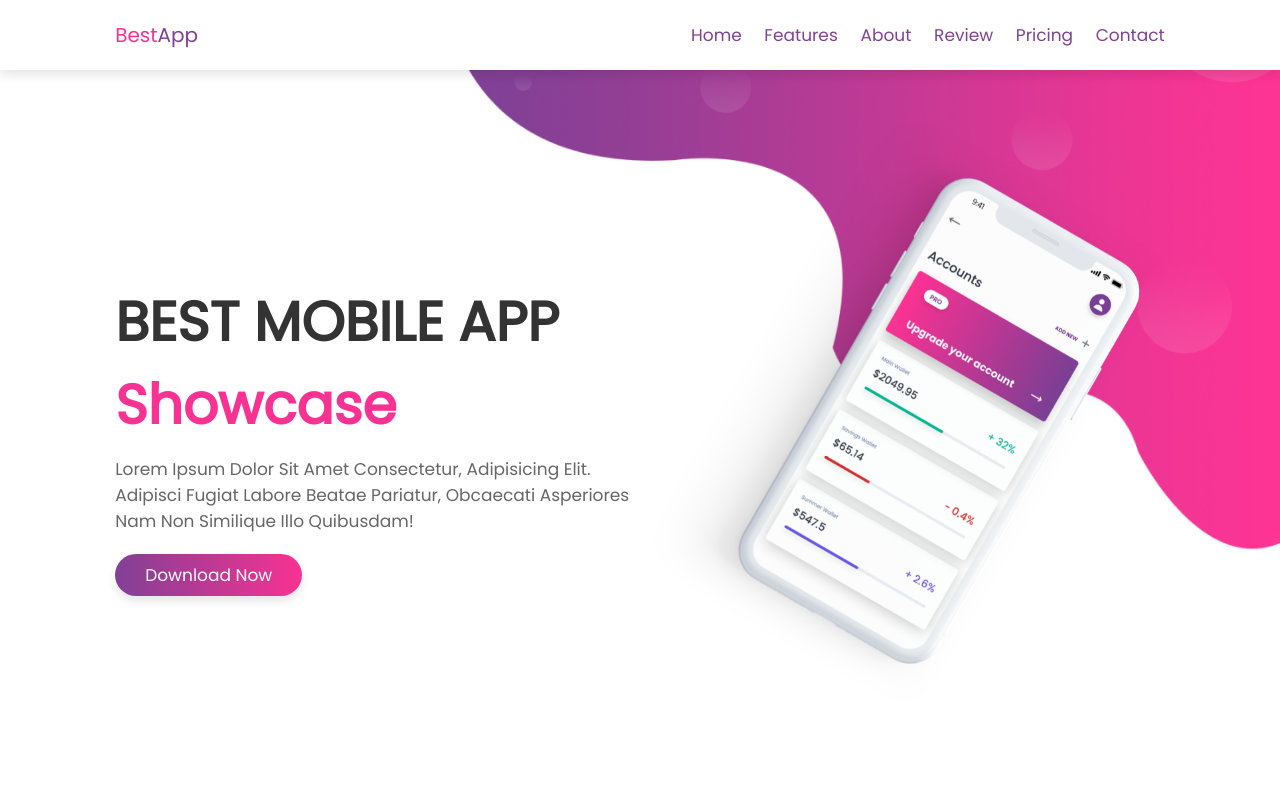
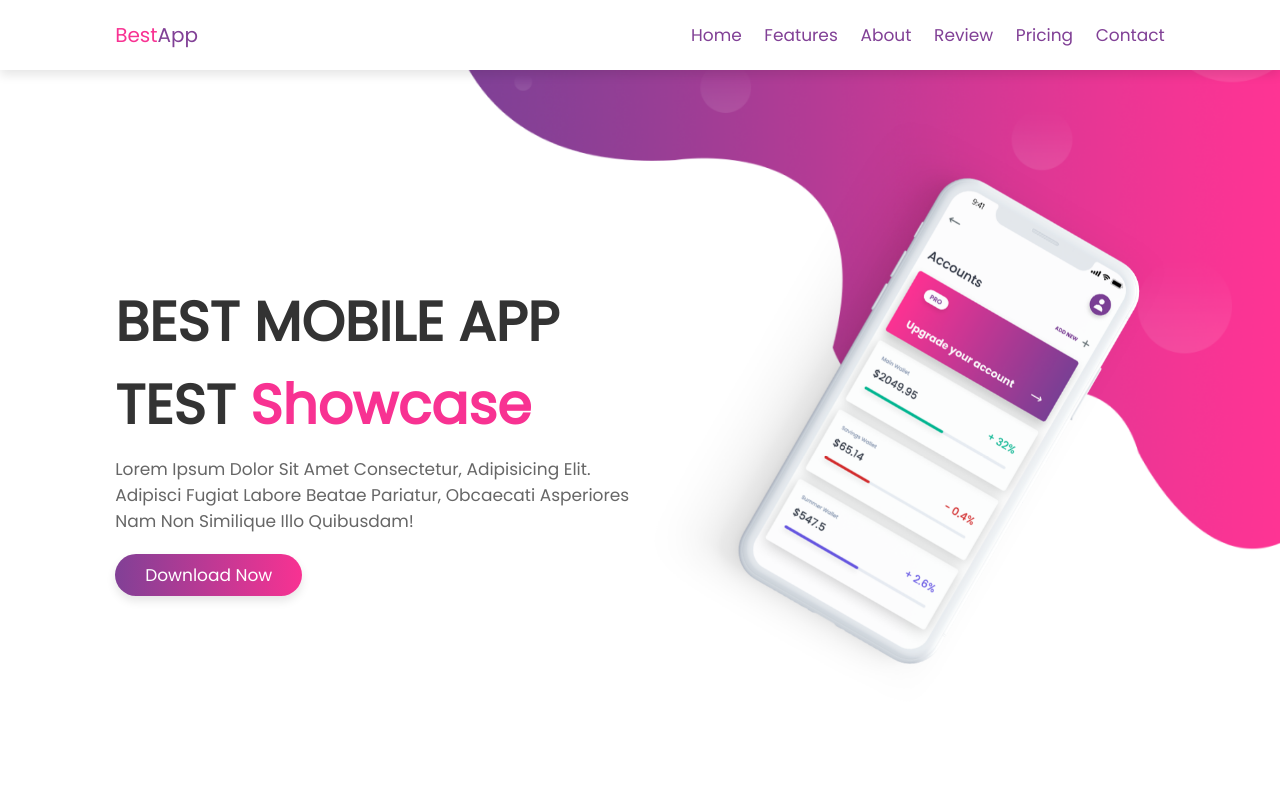
Before and after one commit to hamdahamda/latihan-css-web, a plain HTML site: page index.html in a window 1280 px wide. Shown: the top 800 px of the page. Drawn offline with Linux system fonts and the light colour scheme.

Commit message:
Update index.html

```diff
--- a/index.html
+++ b/index.html
@@ -34,7 +34,7 @@
     <!-- home section  -->
     <section class="home" id="home">
       <div class="content">
-        <h3>best mobile app <span>showcase</span></h3>
+        <h3>best mobile app test <span>showcase</span></h3>
         <p>
           Lorem ipsum dolor sit amet consectetur, adipisicing elit. Adipisci
           fugiat labore beatae pariatur, obcaecati asperiores nam non similique
```
